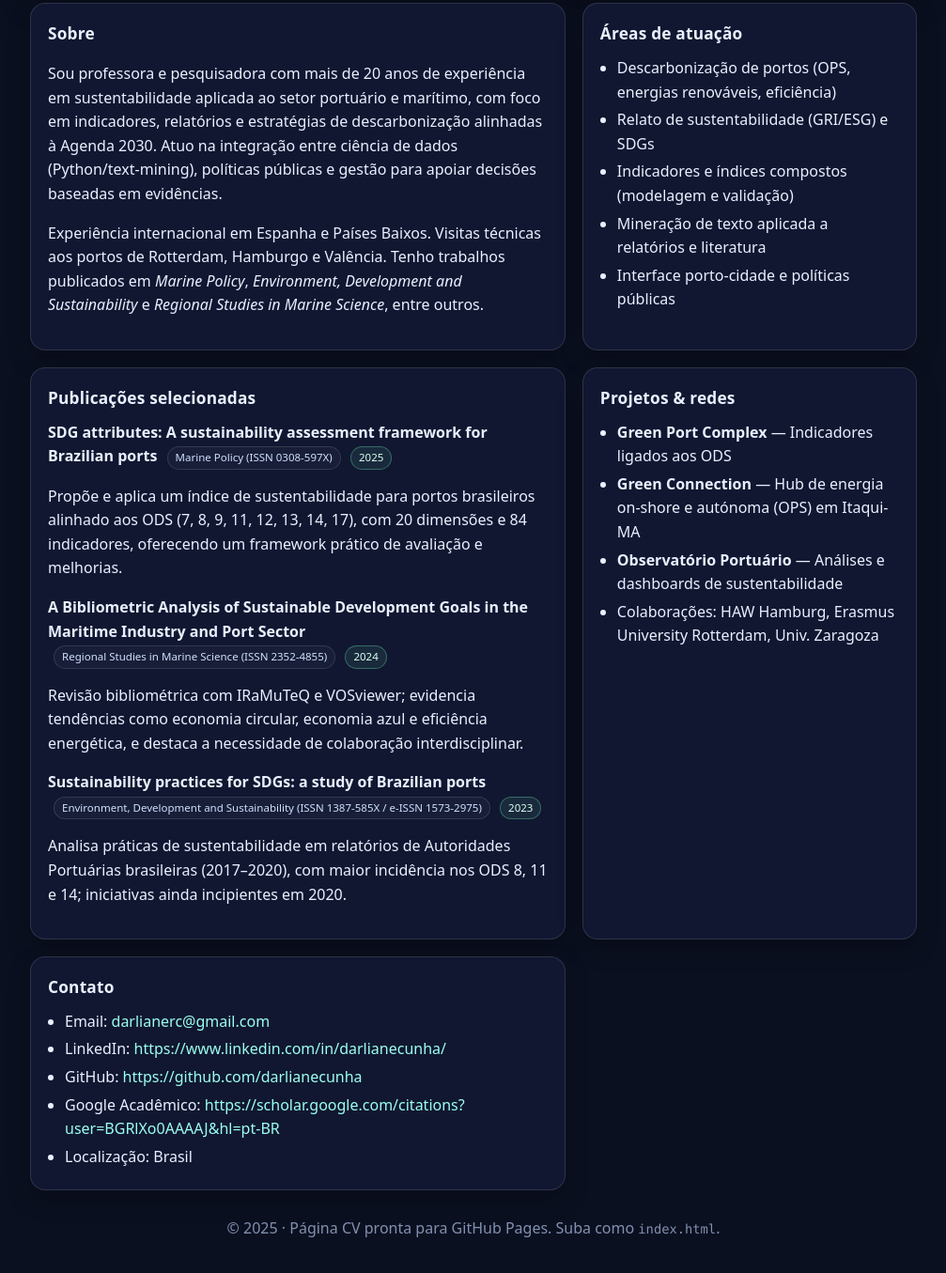
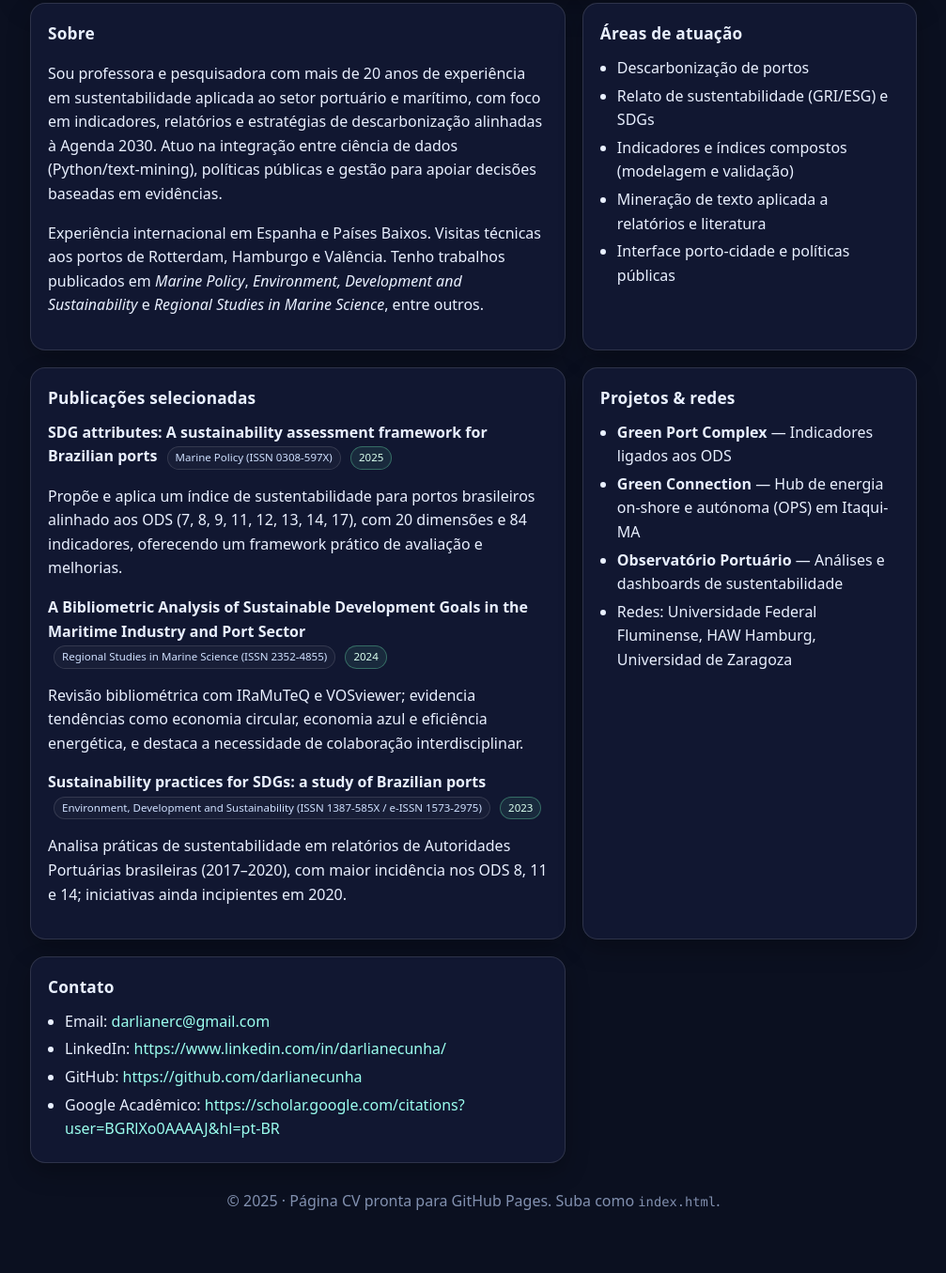
Before and after one commit to darlianecunha/curriculodarliane, a plain HTML site: page index.html in a window 1280 px wide. Shown: the part 415-1770 px from the top of the page at 94% size, without its empty margins (136-1143 px from the left). Drawn offline with Linux system fonts and the light colour scheme.

Commit message:
Update index.html

```diff
--- a/index.html
+++ b/index.html
@@ -86,7 +86,7 @@
       <aside class="card" id="atuacao">
         <h2>Áreas de atuação</h2>
         <ul>
-          <li>Descarbonização de portos (OPS, energias renováveis, eficiência)</li>
+          <li>Descarbonização de portos </li>
           <li>Relato de sustentabilidade (GRI/ESG) e SDGs</li>
           <li>Indicadores e índices compostos (modelagem e validação)</li>
           <li>Mineração de texto aplicada a relatórios e literatura</li>
@@ -122,7 +122,7 @@
           <li><strong>Green Port Complex</strong> — Indicadores ligados aos ODS</li>
           <li><strong>Green Connection</strong> — Hub de energia on-shore e autónoma (OPS) em Itaqui-MA</li>
           <li><strong>Observatório Portuário</strong> — Análises e dashboards de sustentabilidade</li>
-          <li>Colaborações: HAW Hamburg, Erasmus University Rotterdam, Univ. Zaragoza</li>
+          <li>Redes: Universidade Federal Fluminense, HAW Hamburg, Universidad de Zaragoza</li>
         </ul>
       </aside>
 
@@ -133,7 +133,6 @@
           <li>LinkedIn: <a href="https://www.linkedin.com/in/darlianecunha/" rel="noopener">https://www.linkedin.com/in/darlianecunha/</a></li>
           <li>GitHub: <a href="https://github.com/darlianecunha" rel="noopener">https://github.com/darlianecunha</a></li>
           <li>Google Acadêmico: <a href="https://scholar.google.com/citations?user=BGRlXo0AAAAJ&hl=pt-BR" rel="noopener">https://scholar.google.com/citations?user=BGRlXo0AAAAJ&amp;hl=pt-BR</a></li>
-          <li>Localização: Brasil</li>
         </ul>
       </section>
     </div>
```
